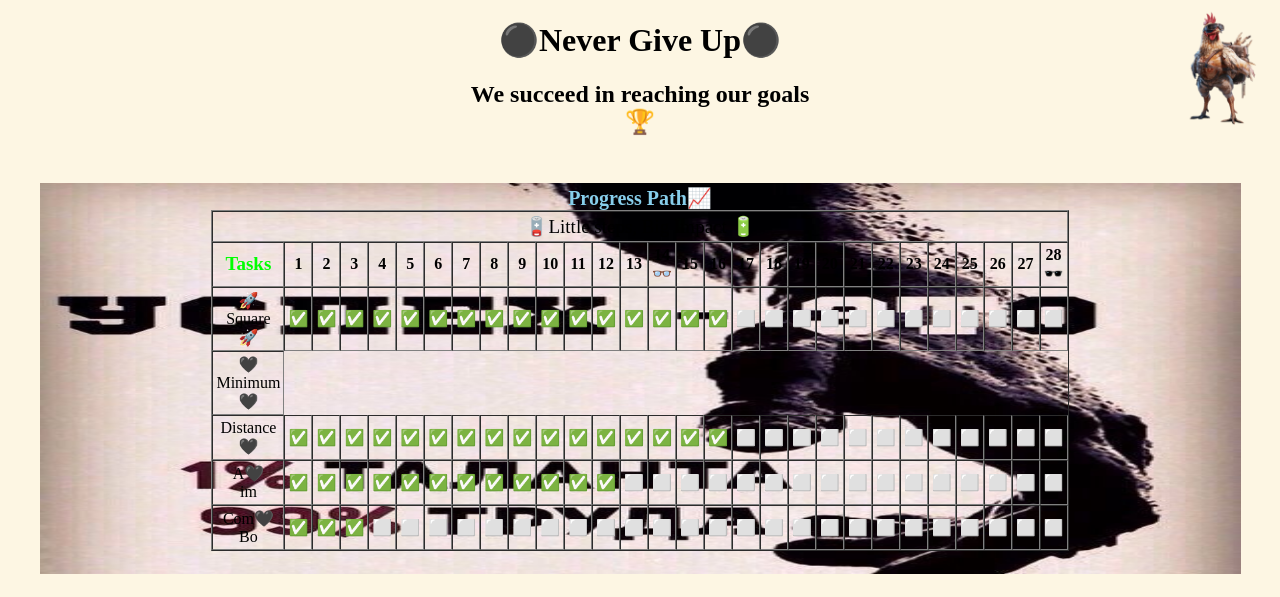
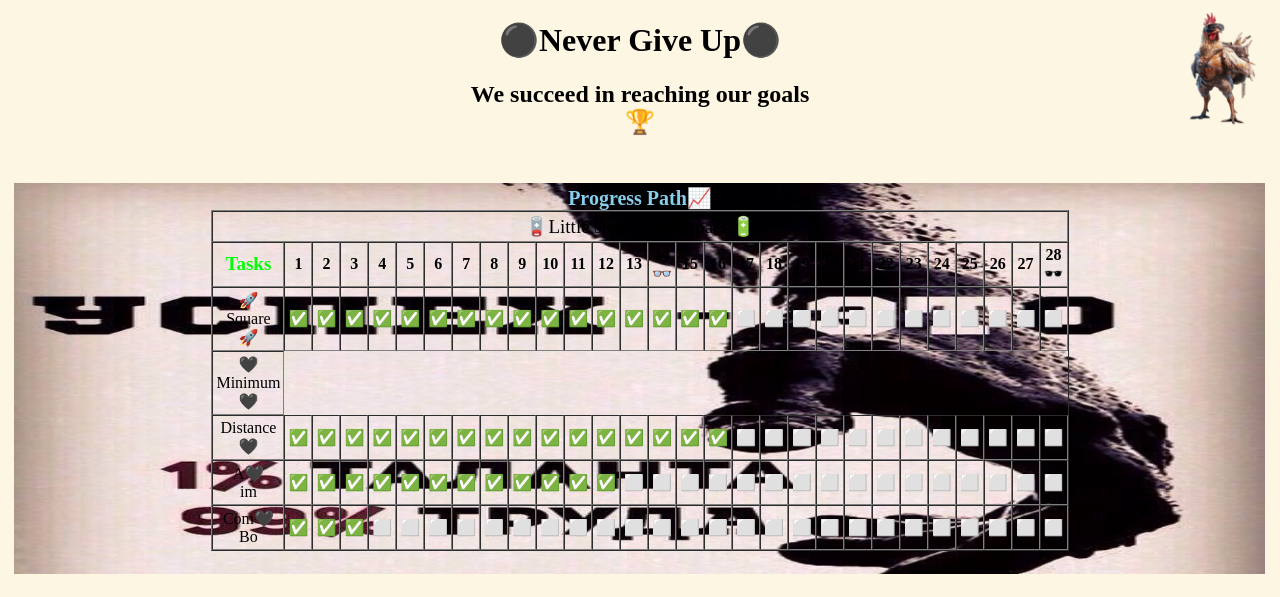
Before and after one commit to Calat1k1/Team, a plain HTML site: page index.html in a window 1280 px wide. Shown: the top 597 px of the page. Drawn offline with Linux system fonts and the light colour scheme; grey boxes are pictures that could not be loaded.

Commit message:
Update index.html

```diff
--- a/index.html
+++ b/index.html
@@ -8,7 +8,7 @@
       <img src="win1.png" style="position:absolute ; top:7px; right:1px; width:120px;" alt="Lol">
       <h1 style="text-align:center;"> ⚫Never Give Up⚫ </h1>
 <h2 style="text-align:center;"> We succeed in reaching our goals<br>🏆 </h2>
-<div style="overflow-x:auto; background-image:url('jpg3.jpg'); background-size:95% 92% ; background-repeat:no-repeat; padding:30px;background-position:center 80% ;  " >
+<div style="overflow-x:auto; background-image:url('jpg3.jpg'); background-size:99% 92% ; background-repeat:no-repeat; padding:30px;background-position:center 80% ;  " >
  <table border="1" cellspacing="0" cellpadding="3" align="center"  background-color: rgba(255,255,255,0.85); style="width:90%; max-width:800px; " >
 <caption style="color:Skyblue; font-size:20px  " > <strong > Progress Path📈</strong> </caption>
 <tr > <td colspan="29" style=" text-align:center; font-size:19px; " > 🪫Little steps, Big Impact 🔋 </td> </tr>
```
